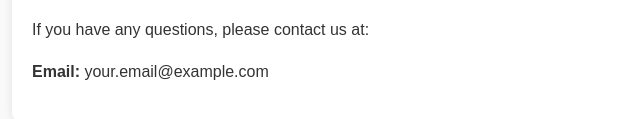
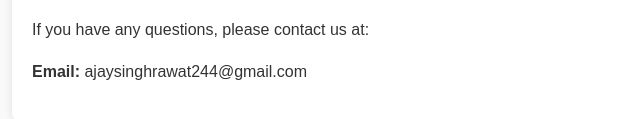
Before and after one commit to Ajayrawati/privacy_policy, a plain HTML site: page index.html in a window 1280 px wide. Shown: the part 1096-1215 px from the top of the page, 208-848 px from the left. Drawn offline with Linux system fonts and the light colour scheme.

Commit message:
Update index.html

```diff
--- a/index.html
+++ b/index.html
@@ -63,7 +63,7 @@
 
     <h2>7. Contact Us</h2>
     <p>If you have any questions, please contact us at:</p>
-    <p><strong>Email:</strong> your.email@example.com</p>
+    <p><strong>Email:</strong> ajaysinghrawat244@gmail.com</p>
   </div>
 </body>
 </html>
```
